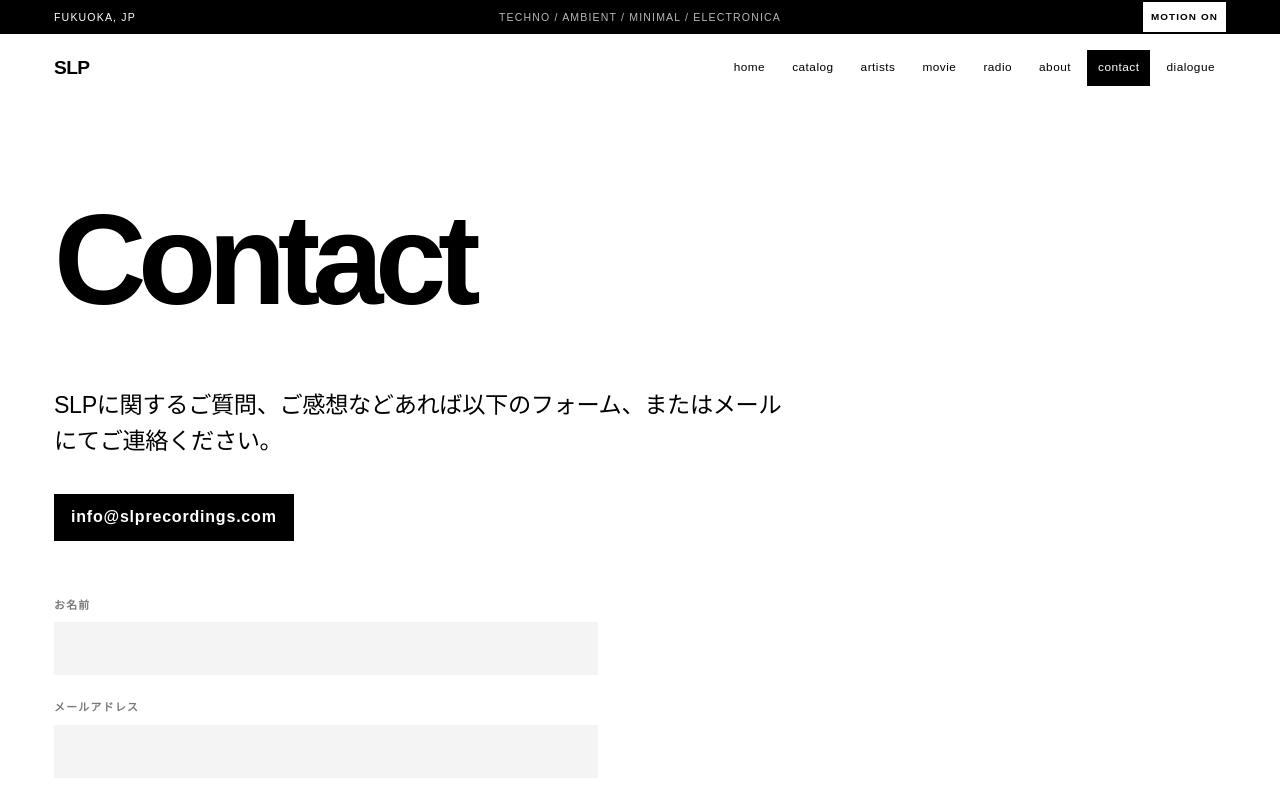
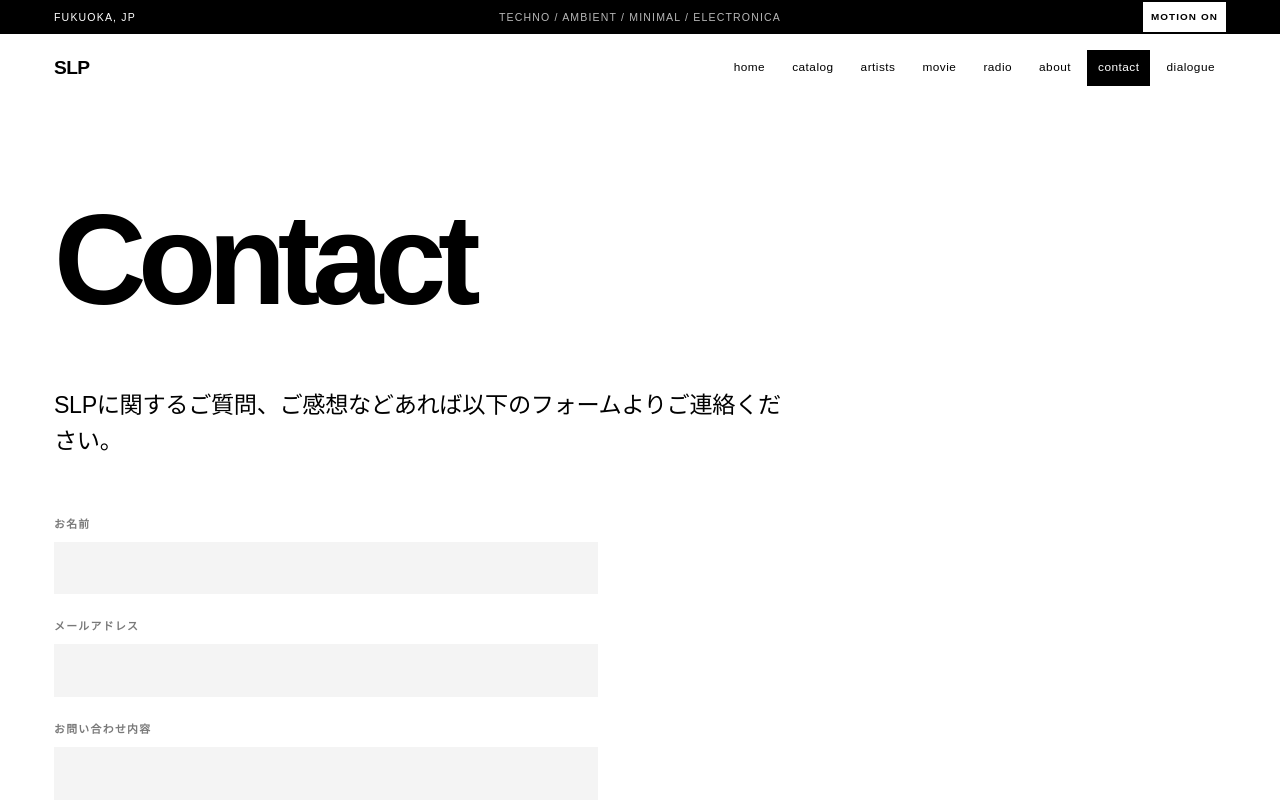
Before and after one commit to roastia/slp-website, a Next.js app: page /contact in a window 1280 px wide. Shown: the top 800 px of the page. Built offline with nearby package versions, Linux system fonts and the light colour scheme; a web font is replaced by a local one.

Commit message:
Contactページの文言をフォームのみの案内に変更し、mailtoリンクを削除

```diff
--- a/app/contact/page.tsx
+++ b/app/contact/page.tsx
@@ -10,8 +10,7 @@ export default function ContactPage() {
     <main>
       <PageHeader title="Contact" />
       <section className="contact wrap">
-        <p data-reveal>SLPに関するご質問、ご感想などあれば以下のフォーム、またはメールにてご連絡ください。</p>
-        <a className="mail" href="mailto:info@slprecordings.com" data-reveal>info@slprecordings.com</a>
+        <p data-reveal>SLPに関するご質問、ご感想などあれば以下のフォームよりご連絡ください。</p>
         <ContactForm />
       </section>
     </main>
```
